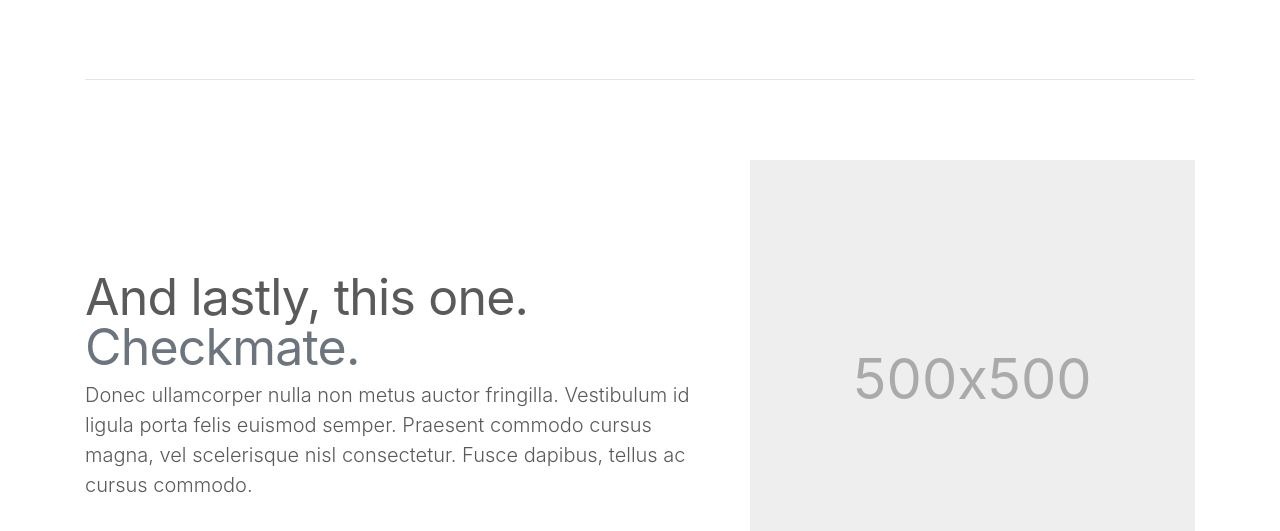
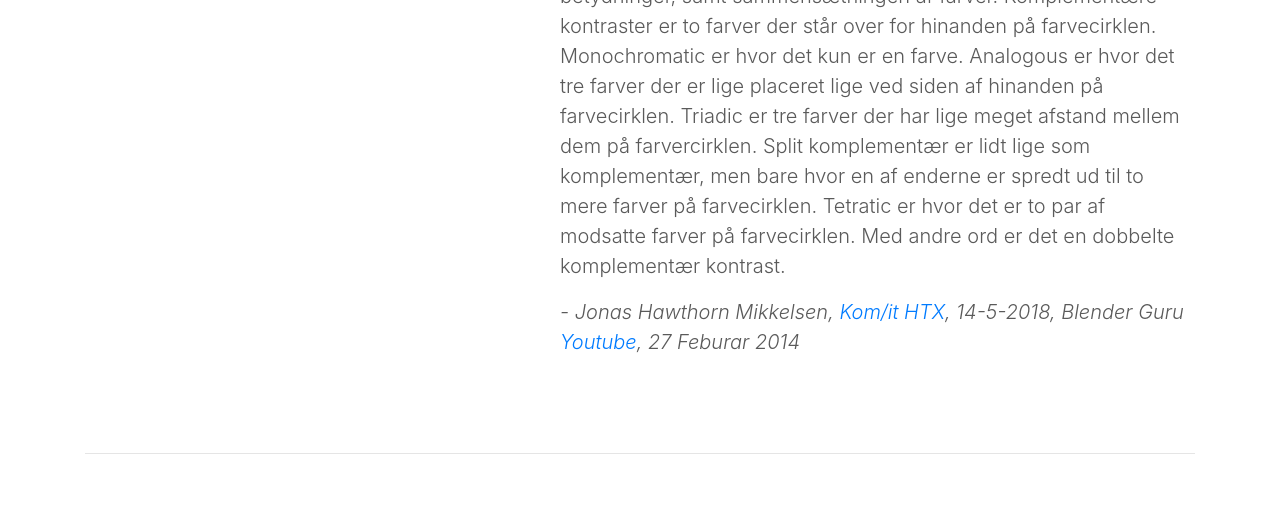
Before and after one commit to Jhm20P/L-ringsportfolio, a PHP site: page /farveteori.php in a window 1280 px wide. Shown: the part 1499-2030 px from the top of the page. Run offline with PHP 8.4, Linux system fonts and the light colour scheme; some libraries are stand-ins or nearby versions.

Commit message:
Update farveteori.php

```diff
--- a/lærings-portfolio/farveteori.php
+++ b/lærings-portfolio/farveteori.php
@@ -1,12 +1,13 @@
 <!doctype html>
-<html lang="en">
+<html lang="da">
   <head>
     <meta charset="utf-8">
     <meta name="viewport" content="width=device-width, initial-scale=1, shrink-to-fit=no">
     <meta name="description" content="">
-    <meta name="author" content="Mark Otto, Jacob Thornton, and Bootstrap contributors">
+    <meta name="author" content="Jonas Hawthorn Mikkelsen">
     <meta name="generator" content="Jekyll v4.1.1">
-    <title>Carousel Template · Bootstrap</title>
+    <link rel="icon" href="favicon.ico">
+    <title>Farveteori</title>
 
     <link rel="canonical" href="https://getbootstrap.com/docs/4.5/examples/carousel/">
 
@@ -15,9 +16,11 @@
 
     <!-- Bootstrap core CSS -->
 <link href="assets/dist/css/bootstrap.min.css" rel="stylesheet">
+      <!-- EGEN CSS -->
 <link rel="stylesheet" href="underside.css">
 <link rel="stylesheet" href="bodyfix.css">
-
+<link rel="stylesheet" href="billede.css">
+  <!-- INTERN CSS -->
     <style>
       .bd-placeholder-img {
         font-size: 1.125rem;
@@ -40,10 +43,10 @@
   <?php include("Menu.inc"); ?>
 
 <main role="main">
-
+<!-- SEKTION MED OVERSKRIFT OG UNDEROVERSKRIFT -->
   <section class="jumbotron text-center">
     <div class="container">
-      <h1>farveteori</h1>
+      <h1>Farveteori</h1>
       <p class="lead text-muted">Her kan man finde informationer omkring hvad jeg har lært angående farveteori</p>
     </div>
   </section>
@@ -58,42 +61,65 @@
     <!-- START THE FEATURETTES -->
 
     <hr class="featurette-divider">
-
+    <!-- FARVEPSYKOLOGI -->
     <div class="row featurette">
       <div class="col-md-7">
-        <h2 class="featurette-heading">First featurette heading. <span class="text-muted">It’ll blow your mind.</span></h2>
-        <p class="lead">Donec ullamcorper nulla non metus auctor fringilla. Vestibulum id ligula porta felis euismod semper. Praesent commodo cursus magna, vel scelerisque nisl consectetur. Fusce dapibus, tellus ac cursus commodo.</p>
+        <h2 class="featurette-heading">Farvepsykologi. <span class="sidenavn">It’ll blow your mind.</span></h2>
+        <p class="lead">Farve have ikke den helt store betydning før 1810 da det var der man kom med den første bog omkring farver.
+Men der har dog først været omkring 1960'erne man blev mere bevidst omkring farver, da vi begyndte at få muligheder for mere salg via. transport til andre lande. Apel former har også en rolle når vi snakker om farver, da det kommer helt an på hvilket emne der bliver snakket om i ens reklame f.eks. Det kan være fra redbarnet, her vil man helst bruge en rød og en hvid farve. da rød kan symbolisere kærlighed og omsorg, hvor hvid kan for en til at føle sig fokuseret.</p>
+        <p class="lead"><cite>- Jonas, Moodle, 24 sep, 2020</cite></p>
       </div>
       <div class="col-md-5">
-        <svg class="bd-placeholder-img bd-placeholder-img-lg featurette-image img-fluid mx-auto" width="500" height="500" xmlns="http://www.w3.org/2000/svg" preserveAspectRatio="xMidYMid slice" focusable="false" role="img" aria-label="Placeholder: 500x500"><title>Placeholder</title><rect width="100%" height="100%" fill="#eee"/><text x="50%" y="50%" fill="#aaa" dy=".3em">500x500</text></svg>
+        <image src="farvepsyk.jpg" height="auto" width="450">
       </div>
     </div>
-
+    <!-- FARVEPSYKOLOGI SLUT -->
+    <hr class="featurette-divider">
+    <!-- FARVETOERI -->
+    <div class="row featurette">
+      <div class="col-md-7 order-md-2">
+        <h2 class="featurette-heading">Farveteori. <span class="sidenavn">See for yourself.</span></h2>
+        <p class="lead">Farver kan man bruge til mange ting, til at male sit hus, plakat, eller man kan også bruge farver på sin hjemmeside. Det som farver gør, er at give en genstand en identitet som den ikke havde før uden farver. Men når man skal til tage valg over hvilke farver man gerne vil bruge, skal man være varsom, da farver kan have flere betydninger, samt sammensætningen af farver. Komplementære kontraster er to farver der står over for hinanden på farvecirklen. Monochromatic er hvor det kun er en farve. Analogous er hvor det tre farver der er lige placeret lige ved siden af hinanden på farvecirklen. Triadic er tre farver der har lige meget afstand mellem dem på farvercirklen.  Split komplementær er lidt lige som komplementær, men bare hvor en af enderne er spredt ud til to mere farver på farvecirklen. Tetratic er hvor det er to par af modsatte farver på farvecirklen. Med andre ord er det en dobbelte komplementær kontrast.</p>
+        <p class="lead"><cite>- Jonas Hawthorn Mikkelsen,<a href="https://docs.google.com/document/d/1wfzXHlKZJXarBYpLw_Xdxjsc9J42_WNaitZghqvT2_Y/edit?usp=sharing"> Kom/it HTX</a>, 14-5-2018, Blender Guru <a href="https://www.youtube.com/watch?v=Qj1FK8n7WgY&feature=youtu.be&ab_channel=BlenderGuru">Youtube</a>, 27 Feburar 2014</cite></p>
+      </div>
+      <div class="col-md-5 order-md-1">
+        <image src="farveteori.jpg" height="auto" width="450">
+      </div>
+    </div>
+    <!-- FARVETOERI SLUT -->
+    <hr class="featurette-divider">
+    <!-- COCA COLA -->
+    <div class="row featurette">
+      <div class="col-md-7">
+        <h2 class="featurette-heading">CocaCola.</h2>
+        <p class="lead">-Billederne er alle med noget rødt i (en analoge farvesammensætning).</p>
+        <p class="lead">Den røde farve i logoet symboliserer dominans, kærlighed. Coca Cola vil gerne være dominerende på markedet og vil gerne have at kunder asscierer mærket med kærlighed.</p>
+        <p class="lead">-Tekst: Primært sort på hvid baggrund (sort/hvid-kontrast, tidløst) eller hvid på rød baggrund. Begge valg er letlæselige.</p>
+        <p class="lead"><cite>- Bjarne, Maja og Jonas, Moodle, 24 sep, 2020</cite></p>
+      </div>
+      <div class="col-md-5">
+        <image src="cola.jpg" height="auto" width="450">
+      </div>
+    </div>
+    <!-- COCA COLA SLUT -->
+    <hr class="featurette-divider">
+    <!-- MCDONALDS -->
+    <div class="row featurette">
+      <div class="col-md-7 order-md-2">
+        <h2 class="featurette-heading">McDonalds.</h2>
+        <p class="lead">-Call to actions-knapper er konsekvent gule ligesom M´et i deres logo. Den gule er valgt fordi den er mindre dominerende end den røde i logoet.</p>
+        <p class="lead">-Meget tekst er rød, specielt under familie-sektionen (barnligt).</p>
+        <p class="lead">-En analog farvesammensætning omkring røde farver.</p>
+        <p class="lead">-De gule, røde og orange farver symboliserer her: varme, hygge, sjov og energi.</p>
+        <p class="lead"><cite>- Bjarne, Maja og Jonas, Moodle, 24 sep, 2020</cite></p>
+      </div>
+      <div class="col-md-5 order-md-1">
+        <image src="mcd.jpg" height="auto" width="450">
+      </div>
+    </div>
+    <!-- MCDONALDS SLUT -->
     <hr class="featurette-divider">
 
-    <div class="row featurette">
-      <div class="col-md-7 order-md-2">
-        <h2 class="featurette-heading">Oh yeah, it’s that good. <span class="text-muted">See for yourself.</span></h2>
-        <p class="lead">Donec ullamcorper nulla non metus auctor fringilla. Vestibulum id ligula porta felis euismod semper. Praesent commodo cursus magna, vel scelerisque nisl consectetur. Fusce dapibus, tellus ac cursus commodo.</p>
-      </div>
-      <div class="col-md-5 order-md-1">
-        <svg class="bd-placeholder-img bd-placeholder-img-lg featurette-image img-fluid mx-auto" width="500" height="500" xmlns="http://www.w3.org/2000/svg" preserveAspectRatio="xMidYMid slice" focusable="false" role="img" aria-label="Placeholder: 500x500"><title>Placeholder</title><rect width="100%" height="100%" fill="#eee"/><text x="50%" y="50%" fill="#aaa" dy=".3em">500x500</text></svg>
-      </div>
-    </div>
-
-    <hr class="featurette-divider">
-
-    <div class="row featurette">
-      <div class="col-md-7">
-        <h2 class="featurette-heading">And lastly, this one. <span class="text-muted">Checkmate.</span></h2>
-        <p class="lead">Donec ullamcorper nulla non metus auctor fringilla. Vestibulum id ligula porta felis euismod semper. Praesent commodo cursus magna, vel scelerisque nisl consectetur. Fusce dapibus, tellus ac cursus commodo.</p>
-      </div>
-      <div class="col-md-5">
-        <svg class="bd-placeholder-img bd-placeholder-img-lg featurette-image img-fluid mx-auto" width="500" height="500" xmlns="http://www.w3.org/2000/svg" preserveAspectRatio="xMidYMid slice" focusable="false" role="img" aria-label="Placeholder: 500x500"><title>Placeholder</title><rect width="100%" height="100%" fill="#eee"/><text x="50%" y="50%" fill="#aaa" dy=".3em">500x500</text></svg>
-      </div>
-    </div>
-
-    <hr class="featurette-divider">
 
     <!-- /END THE FEATURETTES -->
 
@@ -108,10 +134,11 @@
       <i class="fab fa-instagram footer-icon"></i>
       <i class="fas fa-envelope footer-icon"></i>
 
-    <p>© Copyright 2020 Jonas Hawthorn Mikkelsen</p>
+    <p class="copyright">© Copyright 2020 Jonas Hawthorn Mikkelsen</p>
   </div>
   </footer>
 </main>
+<!-- JAVASCRIPT BRUGT TIL ALLE UNDERSIDER -->
 <script src="https://code.jquery.com/jquery-3.5.1.slim.min.js" integrity="sha384-DfXdz2htPH0lsSSs5nCTpuj/zy4C+OGpamoFVy38MVBnE+IbbVYUew+OrCXaRkfj" crossorigin="anonymous"></script>
       <script>window.jQuery || document.write('<script src="assets/js/vendor/jquery.slim.min.js"><\/script>')</script><script src="assets/dist/js/bootstrap.bundle.min.js"></script>
 </html>
```
